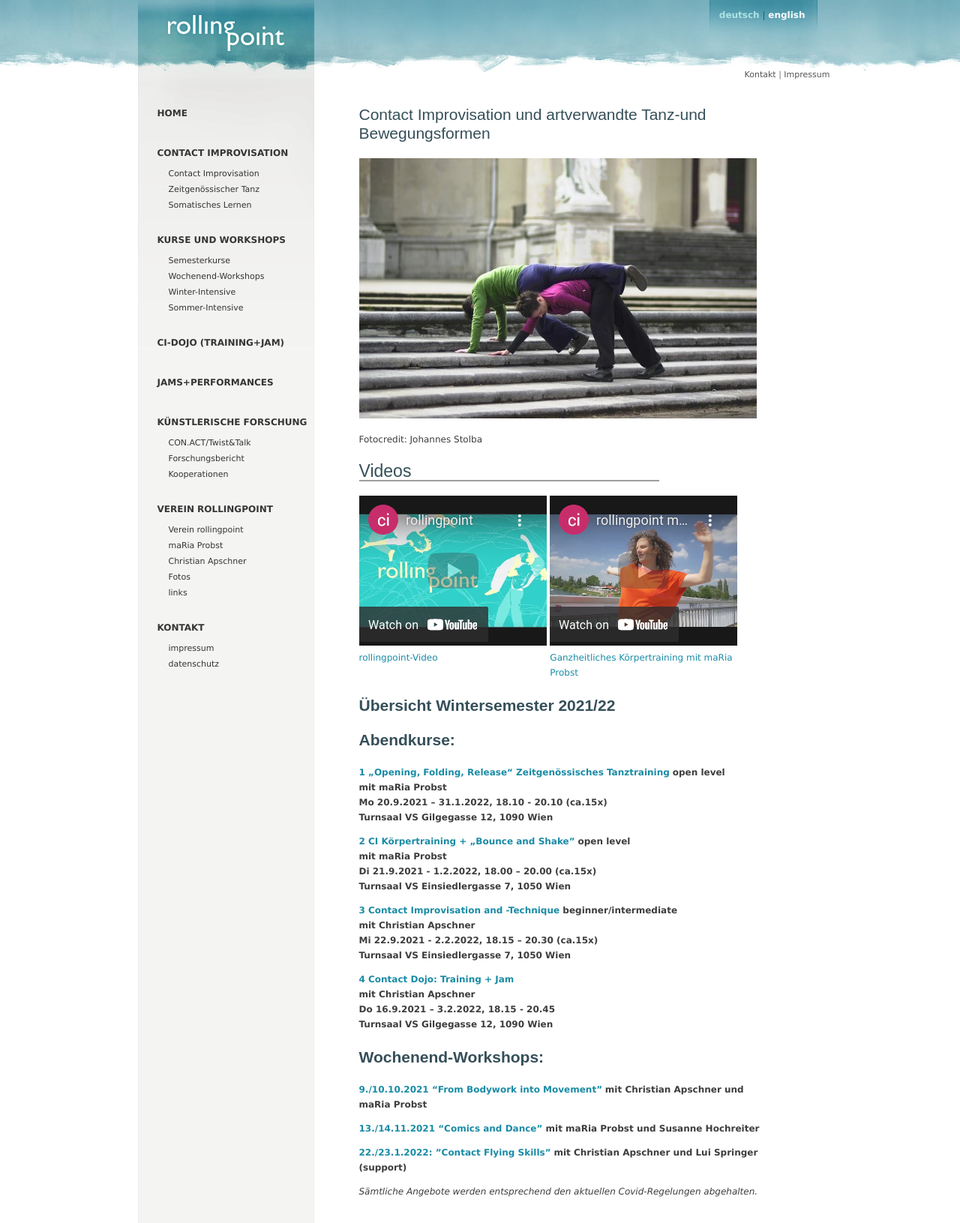
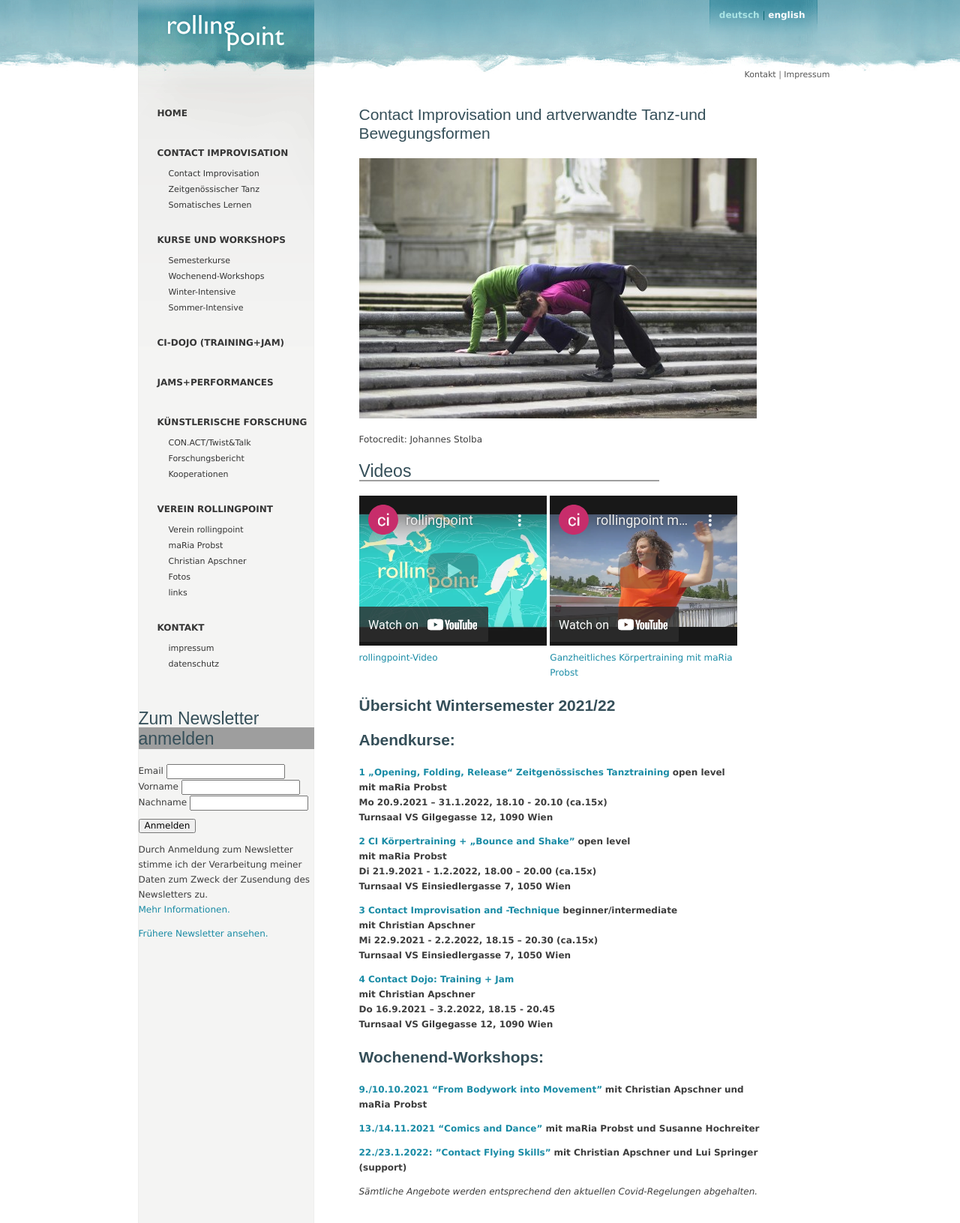
Before and after one commit to manulari/rollingpointat, a Jekyll site: the page built from _all_pages/index.md, in a window 1280 px wide. Shown: the whole page at 75% size. Built offline with Jekyll 4.4.1, drawn with Linux system fonts in a browser that asks for light colours; comment, search, counter and statistics services are not loaded; grey boxes are pictures that could not be loaded.

Commit message:
mailchimp

```diff
--- /dev/null
+++ b/_includes/mailchimp-form.html
@@ -0,0 +1,55 @@
+<!-- Begin Mailchimp Signup Form -->
+<div id="mc_embed_signup">
+<form action="https://rollingpoint.us2.list-manage.com/subscribe/post?u=da383dd0deb60c7d9b43b8bc2&amp;id=1ba439b6a6" method="post" id="mc-embedded-subscribe-form" name="mc-embedded-subscribe-form" class="validate" target="_blank" novalidate>
+    <div id="mc_embed_signup_scroll">
+	<h2>Zum Newsletter anmelden</h2>
+<div class="indicates-required"><span class="asterisk">*</span> Pflichtfeld</div>
+<div class="mc-field-group">
+	<label for="mce-EMAIL">Email <span class="asterisk">*</span>
+</label>
+	<input type="email" value="" name="EMAIL" class="required email" id="mce-EMAIL">
+</div>
+<div class="mc-field-group">
+	<label for="mce-FNAME">Vorname </label>
+	<input type="text" value="" name="FNAME" class="" id="mce-FNAME">
+</div>
+<div class="mc-field-group">
+	<label for="mce-LNAME">Nachname </label>
+	<input type="text" value="" name="LNAME" class="" id="mce-LNAME">
+</div>
+	<div id="mce-responses" class="clear">
+		<div class="response" id="mce-error-response" style="display:none"></div>
+		<div class="response" id="mce-success-response" style="display:none"></div>
+	</div>    <!-- real people should not fill this in and expect good things - do not remove this or risk form bot signups-->
+    <div style="position: absolute; left: -5000px;" aria-hidden="true"><input type="text" name="b_da383dd0deb60c7d9b43b8bc2_1ba439b6a6" tabindex="-1" value=""></div>
+    <div class="clear"><input type="submit" value="Anmelden" name="subscribe" id="mc-embedded-subscribe" class="button"></div>
+    </div>
+    <p>
+    Durch Anmeldung zum Newsletter stimme ich der Verarbeitung meiner Daten zum Zweck der Zusendung des Newsletters zu.<br/>
+    <a href="/datenschutz">Mehr Informationen.</a>
+    </p>
+<p><a href="https://us2.campaign-archive.com/home/?u=da383dd0deb60c7d9b43b8bc2&id=1ba439b6a6" title="View previous campaigns">Frühere Newsletter ansehen.</a></p>
+</form>
+</div>
+<script type='text/javascript' src='//s3.amazonaws.com/downloads.mailchimp.com/js/mc-validate.js'></script>
+<script type='text/javascript'>(function($) {window.fnames = new Array(); window.ftypes = new Array();fnames[0]='EMAIL';ftypes[0]='email';fnames[1]='FNAME';ftypes[1]='text';fnames[2]='LNAME';ftypes[2]='text'; /*
+ * Translated default messages for the $ validation plugin.
+ * Locale: DE
+ */
+$.extend($.validator.messages, {
+	required: "Dieses Feld ist ein Pflichtfeld.",
+	maxlength: $.validator.format("Geben Sie bitte maximal {0} Zeichen ein."),
+	minlength: $.validator.format("Geben Sie bitte mindestens {0} Zeichen ein."),
+	rangelength: $.validator.format("Geben Sie bitte mindestens {0} und maximal {1} Zeichen ein."),
+	email: "Geben Sie bitte eine gültige E-Mail Adresse ein.",
+	url: "Geben Sie bitte eine gültige URL ein.",
+	date: "Bitte geben Sie ein gültiges Datum ein.",
+	number: "Geben Sie bitte eine Nummer ein.",
+	digits: "Geben Sie bitte nur Ziffern ein.",
+	equalTo: "Bitte denselben Wert wiederholen.",
+	range: $.validator.format("Geben Sie bitten einen Wert zwischen {0} und {1}."),
+	max: $.validator.format("Geben Sie bitte einen Wert kleiner oder gleich {0} ein."),
+	min: $.validator.format("Geben Sie bitte einen Wert größer oder gleich {0} ein."),
+	creditcard: "Geben Sie bitte ein gültige Kreditkarten-Nummer ein."
+});}(jQuery));var $mcj = jQuery.noConflict(true);</script>
+<!--End mc_embed_signup-->
--- a/_includes/navigation.html
+++ b/_includes/navigation.html
@@ -1,5 +1,3 @@
-<div id="menu" valign="top">
-
 <div id="flashMenu" style="padding: 0 5px 10px 25px;">
 
     {% for item in site.data.nav.entries %}
@@ -33,4 +31,3 @@
     {% endfor %}
 
 </div>
-</div>
--- a/_layouts/default.html
+++ b/_layouts/default.html
@@ -6,6 +6,12 @@
   <meta name="viewport" content="width=device-width, initial-scale=1.0, user-scalable=yes" />
   <title>Rollingpoint - Contact Improvisation und artverwandte Tanz und BewegungsFormen - {{ page.title }}</title>
   <meta name="keywords" lang="de" content="Rollingpoint, Contact Improvisation, Kurs, Tanzkurs, Vienna, embodiment, Kontaktimprovisation, zeitgenössischer Tanz, Tanztraining, Wien, Jam, Trager, körperarbeit, christian apschner, maRia Probst, Maria Probst, Tuinapraktik">
+
+
+  <!-- Begin Mailchimp Signup Form style -->
+  <link href="//cdn-images.mailchimp.com/embedcode/classic-10_7.css" rel="stylesheet" type="text/css">
+  <!-- End Mailchimp Signup Form style -->
+
   <link rel="stylesheet" href="css/style.css" />
 
   <!-- no idea what this is for: -->
@@ -29,7 +35,10 @@
 <tr>
 <td id="left" valign="top">&nbsp;</td>
 <td id="main" width="933" valign="top">
+    <div id="menu" valign="top">
     {% include navigation.html %}
+    {% include mailchimp-form.html %}
+    </div>
     <div id="contents">
 <div id="header">
          <div style="text-align: right; padding: 10px 33px 0 0;"><span class="lang_active"><b>deutsch</b></span> <font color="#0a6873">|</font> <a href="?lang=eng"><b>english</b></a></div>
--- /dev/null
+++ b/_sass/mailchimp.scss
@@ -0,0 +1,24 @@
+$link-color-multiplied: rgb(0, 127, 156);
+$link-color-hover: #00728c;//#252525;
+
+#mc_embed_signup {
+  clear:left;
+}
+#menu #mc_embed_signup {
+ a { opacity: 0.9; color: $link-color-multiplied; }
+ a:hover { opacity: 1; color: $link-color-hover; }
+}
+
+#mc_embed_signup {
+  .indicates-required {
+    display: none;
+  }
+  .asterisk {
+    display: none;
+  }
+  .clear {
+    margin-top: 10px;
+  }
+}
+/* Add your own Mailchimp form style overrides in your site stylesheet or in this style block.
+	   We recommend moving this block and the preceding CSS link to the HEAD of your HTML file. */
--- a/css/style.scss
+++ b/css/style.scss
@@ -4,6 +4,7 @@
 @import 'myreset';
 @import 'oldmain';
 @import 'contentStyle';
+@import 'mailchimp';
 
 //.mainnav .active { color: red; }
 
```
